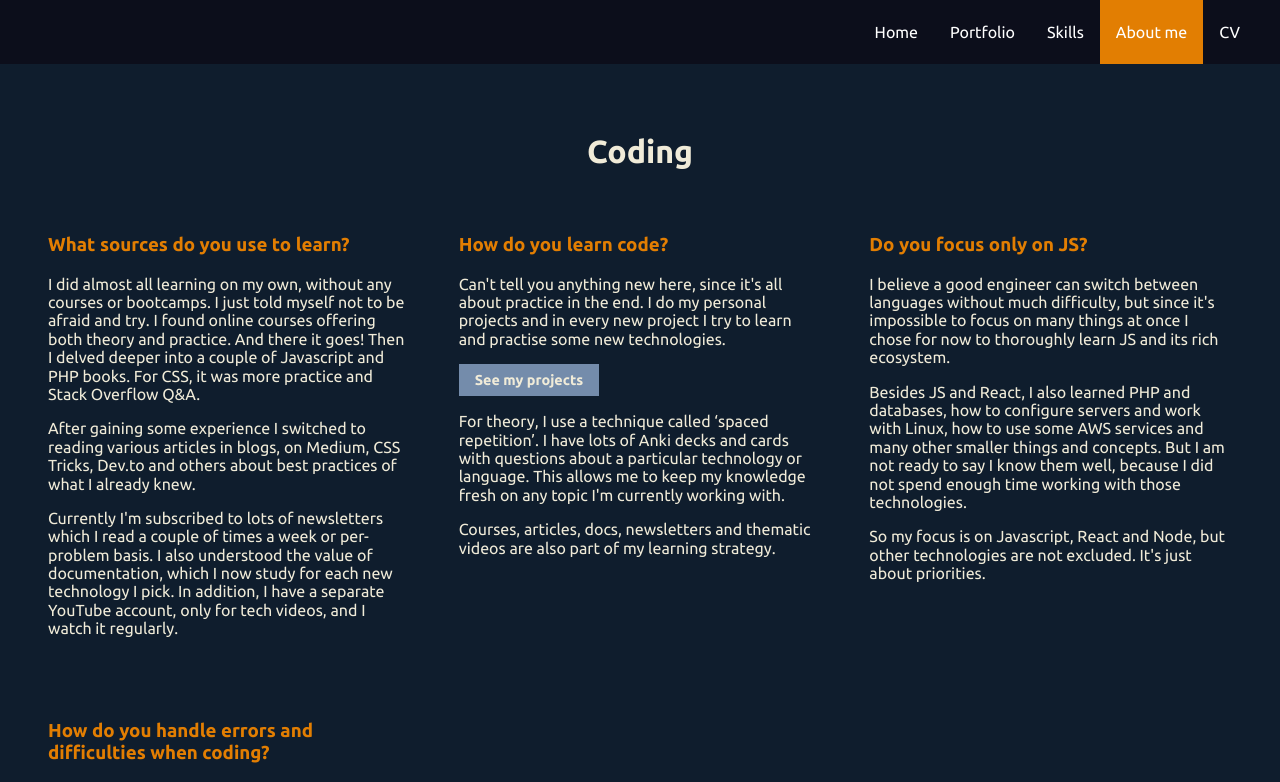
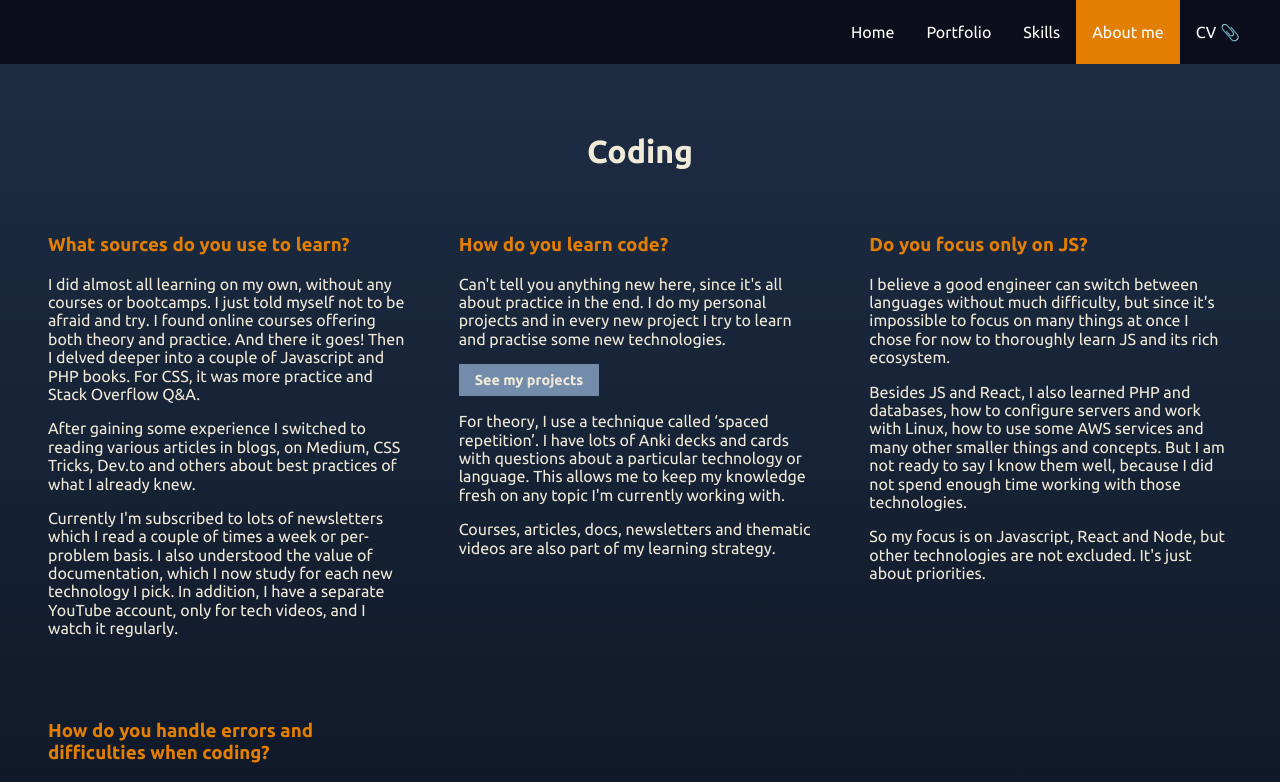
Before and after one commit to ikushlianski/ilya-online-nextjs, a Next.js app: page /about in a window 1280 px wide. Shown: the top 782 px of the page. Built offline with nearby package versions, Linux system fonts and the light colour scheme.

Commit message:
Design improvements

```diff
--- a/src/components/CV/CVOptions.js
+++ b/src/components/CV/CVOptions.js
@@ -53,7 +53,7 @@ export const CVOptions = ({ setValue }) => {
             </label>
           </div>
         </div>
-        <Button onClick={handleClick}>Preview & print</Button>
+        <Button onClick={handleClick}>Preview & print {'\u{1F389}'}</Button>
       </div>
     </div>
   );
--- a/src/components/CV/CVOptions.scss
+++ b/src/components/CV/CVOptions.scss
@@ -3,14 +3,14 @@
 .CVOptions {
   top: 64px;
   padding: $padding-margin-normal;
-  background: var(--primary-lighter);
+  background: linear-gradient(to bottom, rgba(115, 140, 170, 0.25), var(--primary));
 }
 
 .CVOptions__Container {
   display: grid;
   grid-auto-flow: column;
   justify-content: center;
-  align-items: center;
+  align-items: flex-end;
   grid-column-gap: 4rem;
 }
 
--- a/src/components/Layout/Header.js
+++ b/src/components/Layout/Header.js
@@ -28,7 +28,7 @@ export const Header = () => {
       </NavbarItem>
       <NavbarItem href="/cv">
         <Link href="/cv">
-          <a href="/cv">CV</a>
+          <a href="/cv">CV {'\u{1F4CE}'}</a>
         </Link>
       </NavbarItem>
     </Navbar>
--- a/src/pages/about/AboutPage.scss
+++ b/src/pages/about/AboutPage.scss
@@ -12,3 +12,15 @@
 .AboutMePage__Q {
   color: var(--accent2);
 }
+
+#Coding {
+  background: linear-gradient(to bottom, var(--primaryLight), var(--primary));
+}
+
+#Personal {
+  background: var(--primary);
+}
+
+#WorkCareer {
+  background: linear-gradient(to bottom, var(--primary), var(--primary-darker));
+}
--- a/src/pages/about/index.js
+++ b/src/pages/about/index.js
@@ -9,7 +9,7 @@ import './AboutPage.scss';
 const AboutPage = () => (
   <Layout title="Ilya Kushlianski - About me">
     <div className="AboutMePage">
-      <Block className="Block--lighter">
+      <Block id="Coding">
         <h1 className="AboutMePage__Heading">Coding</h1>
         <div className="AboutMePage__QA">
           <Card flat>
@@ -97,7 +97,7 @@ const AboutPage = () => (
         </div>
       </Block>
 
-      <Block>
+      <Block id="Personal">
         <h1 className="AboutMePage__Heading">Personal</h1>
         <div className="AboutMePage__QA">
           <Card flat>
@@ -130,7 +130,7 @@ const AboutPage = () => (
         </div>
       </Block>
 
-      <Block className="Block--darker">
+      <Block id="WorkCareer">
         <h1 className="AboutMePage__Heading">Work & Career</h1>
         <div className="AboutMePage__QA">
           {Date.now() < dayjs('2020-06-30') && (
```
